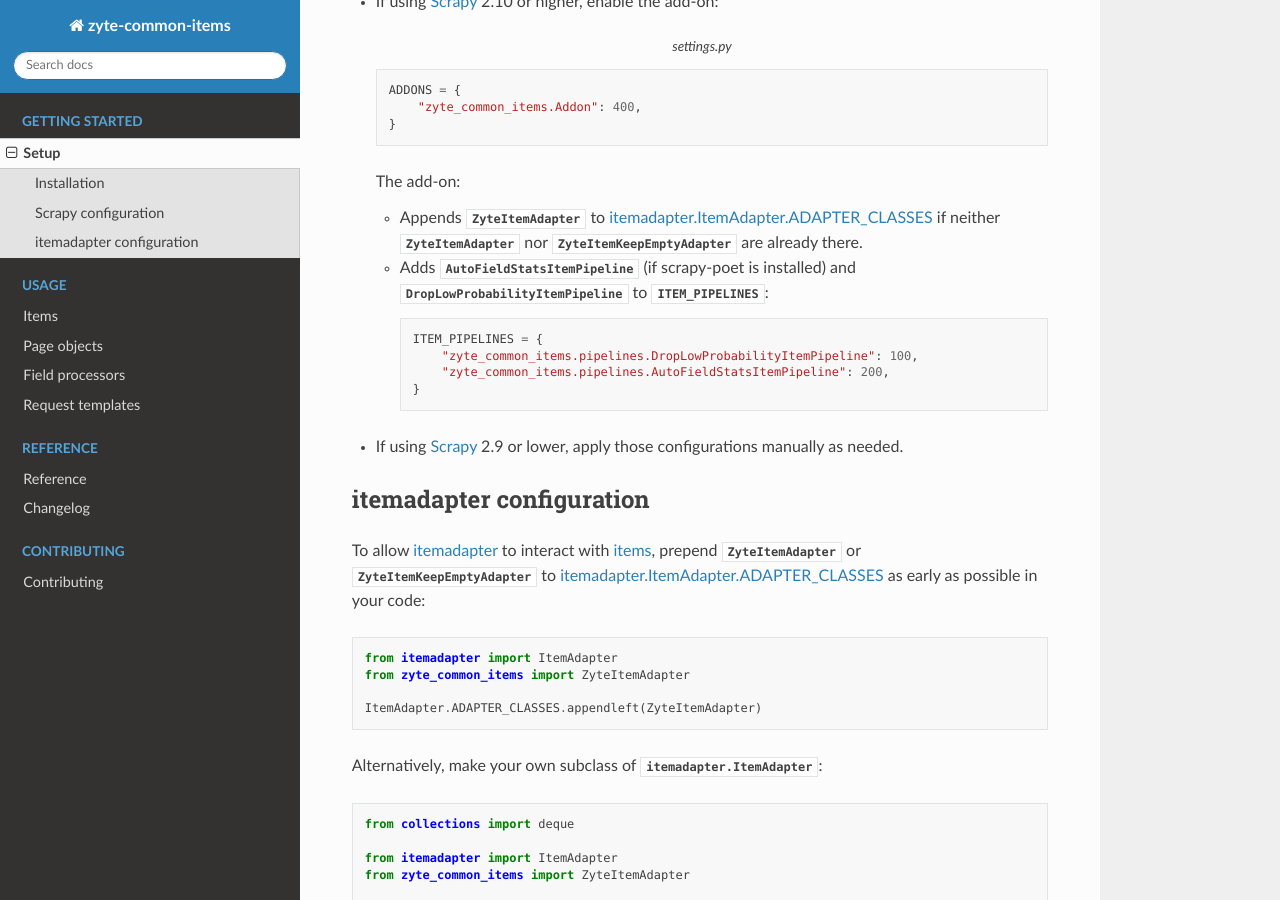
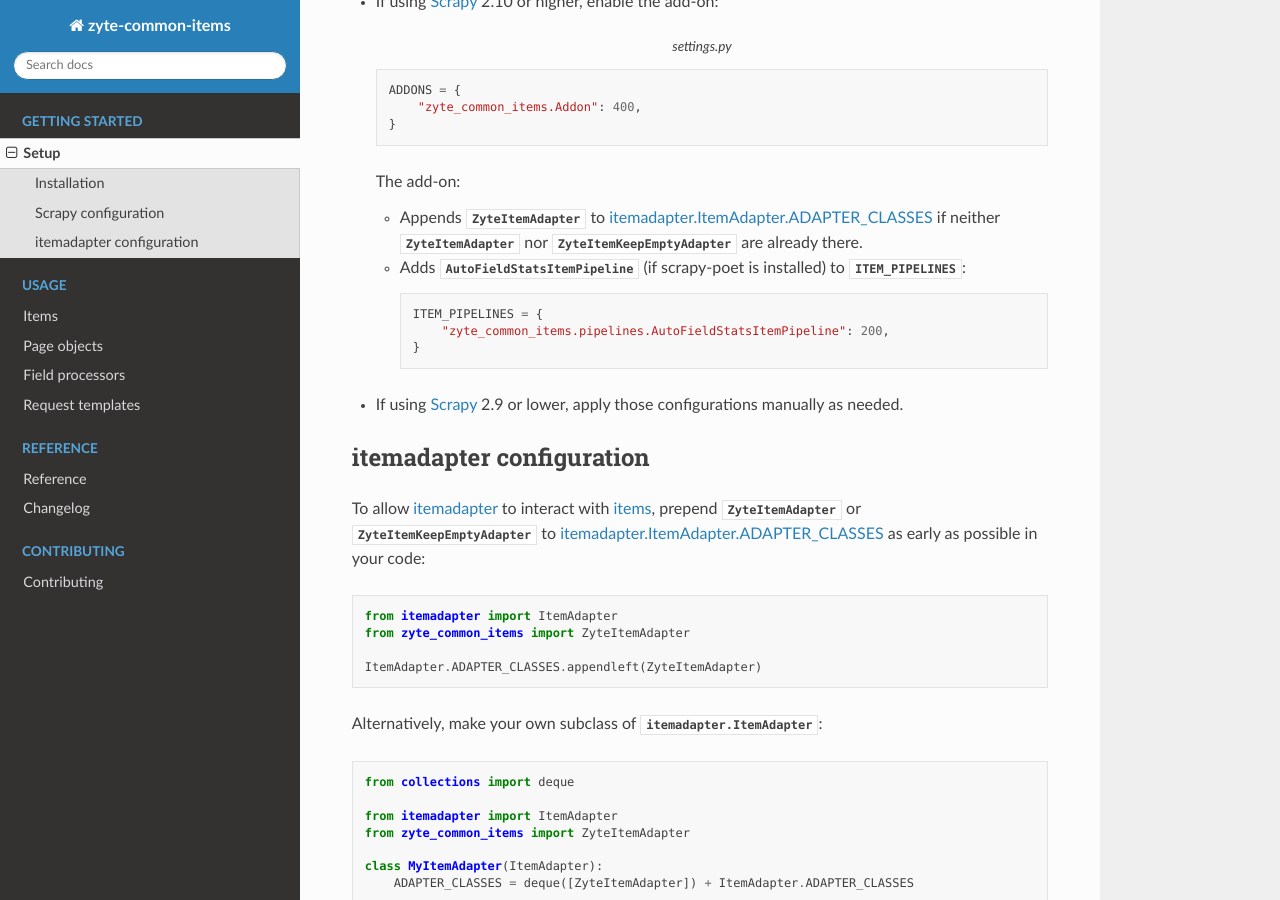
Before and after one commit to zytedata/zyte-common-items, a Sphinx documentation site: the page built from docs/setup.rst, in a window 1280 px wide and 900 px high, scrolled down 397 px. Built offline with Sphinx 7.4.7 and the Read the Docs theme 3.1.0, drawn with Linux system fonts in a browser that asks for light colours; the version number could not be read and is left out.

Commit message:
Do not enable DropLowProbabilityItemPipeline through the add-on

```diff
--- a/docs/setup.rst
+++ b/docs/setup.rst
@@ -36,14 +36,12 @@ configuring:
         :class:`~zyte_common_items.ZyteItemKeepEmptyAdapter` are already there.
 
     -   Adds :class:`~zyte_common_items.pipelines.AutoFieldStatsItemPipeline`
-        (if :doc:`scrapy-poet <scrapy-poet:index>` is installed) and
-        :class:`~zyte_common_items.pipelines.DropLowProbabilityItemPipeline` to
+        (if :doc:`scrapy-poet <scrapy-poet:index>` is installed) to
         :setting:`ITEM_PIPELINES <scrapy:ITEM_PIPELINES>`:
 
         .. code-block:: python
 
             ITEM_PIPELINES = {
-                "zyte_common_items.pipelines.DropLowProbabilityItemPipeline": 100,
                 "zyte_common_items.pipelines.AutoFieldStatsItemPipeline": 200,
             }
 
```
Also changed, not shown: 1 other file.
